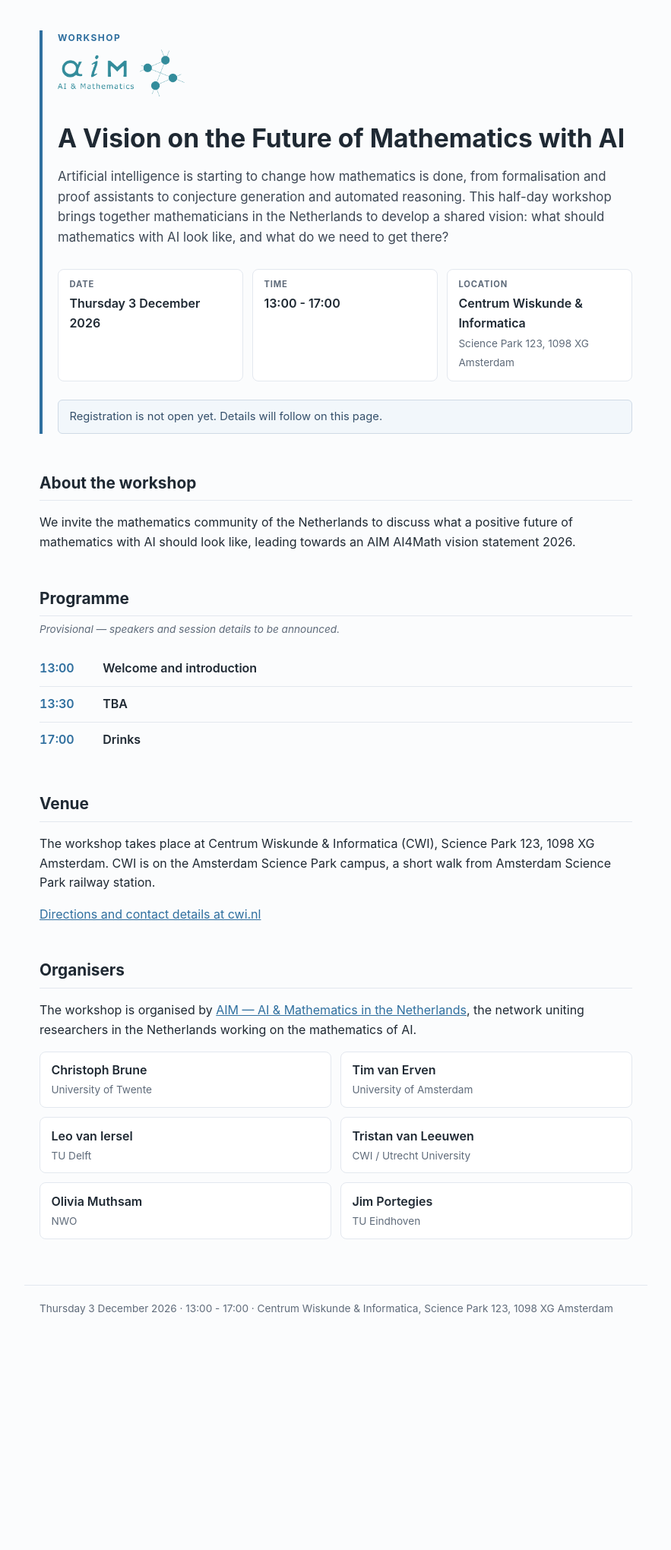
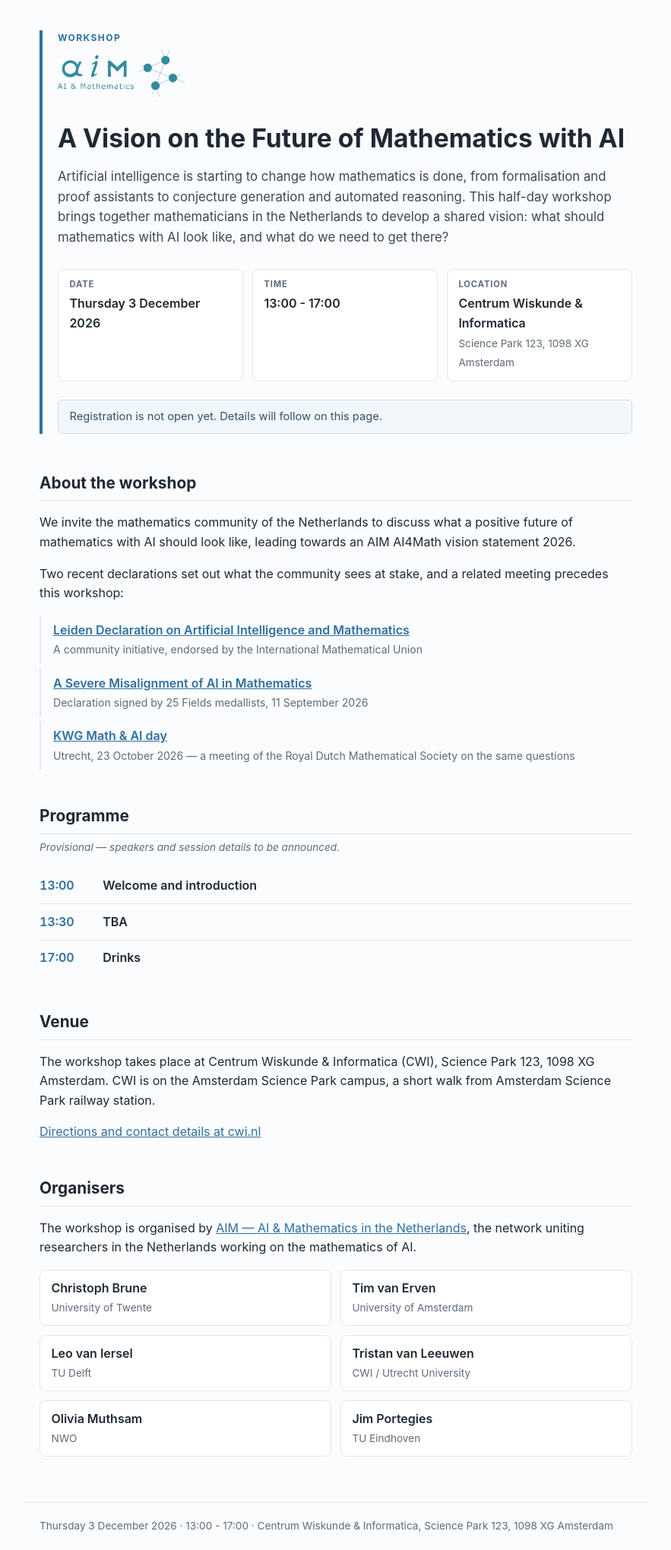
Before and after one commit to ai4mathnl/ai4mathnl.github.io, a Jekyll site: the page built from index.html, in a window 1280 px wide. Shown: the whole page at 76% size, without its empty margins (198-1081 px from the left). Built offline with Jekyll 4.4.1, drawn with Linux system fonts in a browser that asks for light colours; before the commit the page ends 1753 px from its top, so only the background shows below that.

Commit message:
Link the two declarations and the KWG Math & AI day
Point readers from the About section to the Leiden Declaration and to
A Severe Misalignment of AI in Mathematics, and to the KWG meeting in
October, each with a line saying what it is so the links are useful
without following them.

Co-Authored-By: Claude Opus 5 <noreply@anthropic.com>

```diff
--- a/assets/css/style.css
+++ b/assets/css/style.css
@@ -180,6 +180,29 @@ a:hover { color: var(--accent-dark); }
 .plain { list-style: none; margin: 0; padding: 0; }
 .plain li { padding: 0.2rem 0; }
 
+/* ---- Related links ---- */
+.links {
+  list-style: none;
+  margin: 0;
+  padding: 0;
+}
+
+.links li {
+  padding: 0.45rem 0 0.45rem 1rem;
+  border-left: 2px solid var(--border);
+}
+
+.links li + li { margin-top: 0.35rem; }
+
+.links a { font-weight: 600; }
+
+.links__note {
+  display: block;
+  margin-top: 0.1rem;
+  font-size: 0.88rem;
+  color: var(--muted);
+}
+
 /* ---- Organisers ---- */
 .organisers {
   list-style: none;
--- a/index.html
+++ b/index.html
@@ -42,6 +42,24 @@ layout: default
   <p>
     We invite the mathematics community of the Netherlands to discuss what a positive future of mathematics with AI should look like, leading towards an AIM AI4Math vision statement 2026.
   </p>
+  <p>
+    Two recent declarations set out what the community sees at stake, and a
+    related meeting precedes this workshop:
+  </p>
+  <ul class="links">
+    <li>
+      <a href="https://leidendeclaration.ai/">Leiden Declaration on Artificial Intelligence and Mathematics</a>
+      <span class="links__note">A community initiative, endorsed by the International Mathematical Union</span>
+    </li>
+    <li>
+      <a href="https://mathandai.org/">A Severe Misalignment of AI in Mathematics</a>
+      <span class="links__note">Declaration signed by 25 Fields medallists, 11 September 2026</span>
+    </li>
+    <li>
+      <a href="https://kwg.nl/kwg-event/ai-in-mathematics/">KWG Math &amp; AI day</a>
+      <span class="links__note">Utrecht, 23 October 2026 &mdash; a meeting of the Royal Dutch Mathematical Society on the same questions</span>
+    </li>
+  </ul>
 </section>
 
 <section class="section" id="programme">
```
